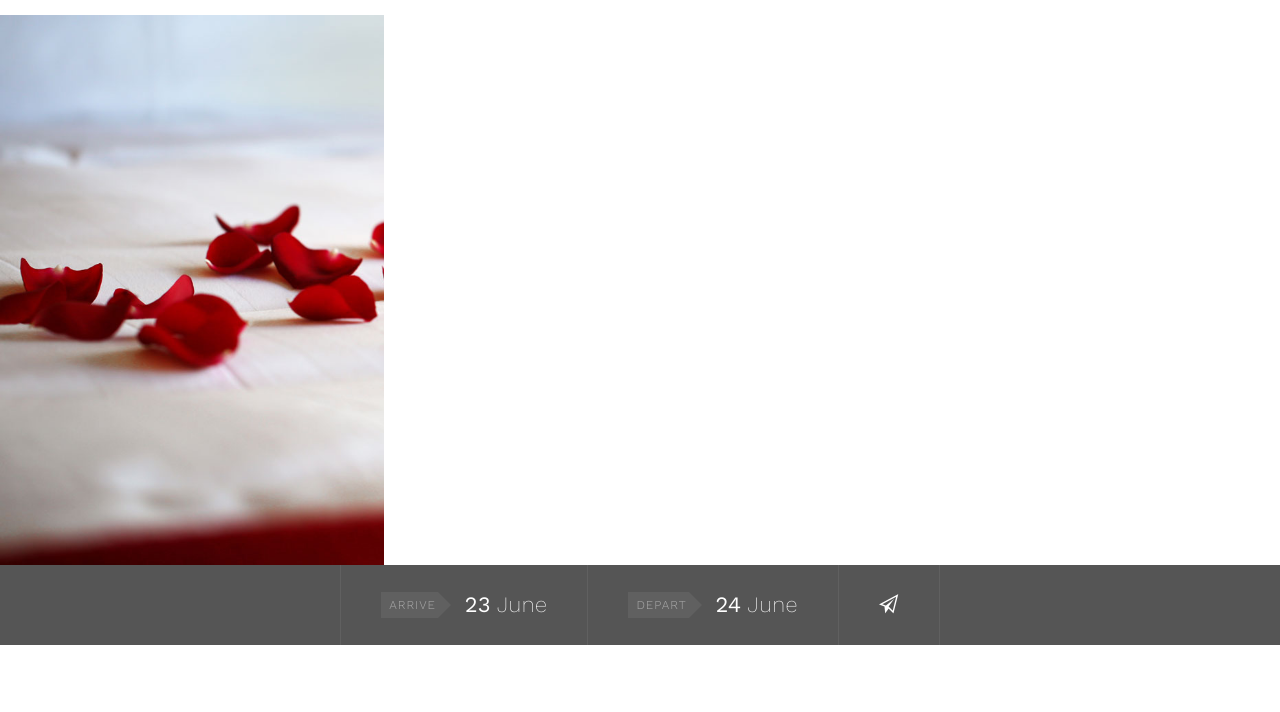
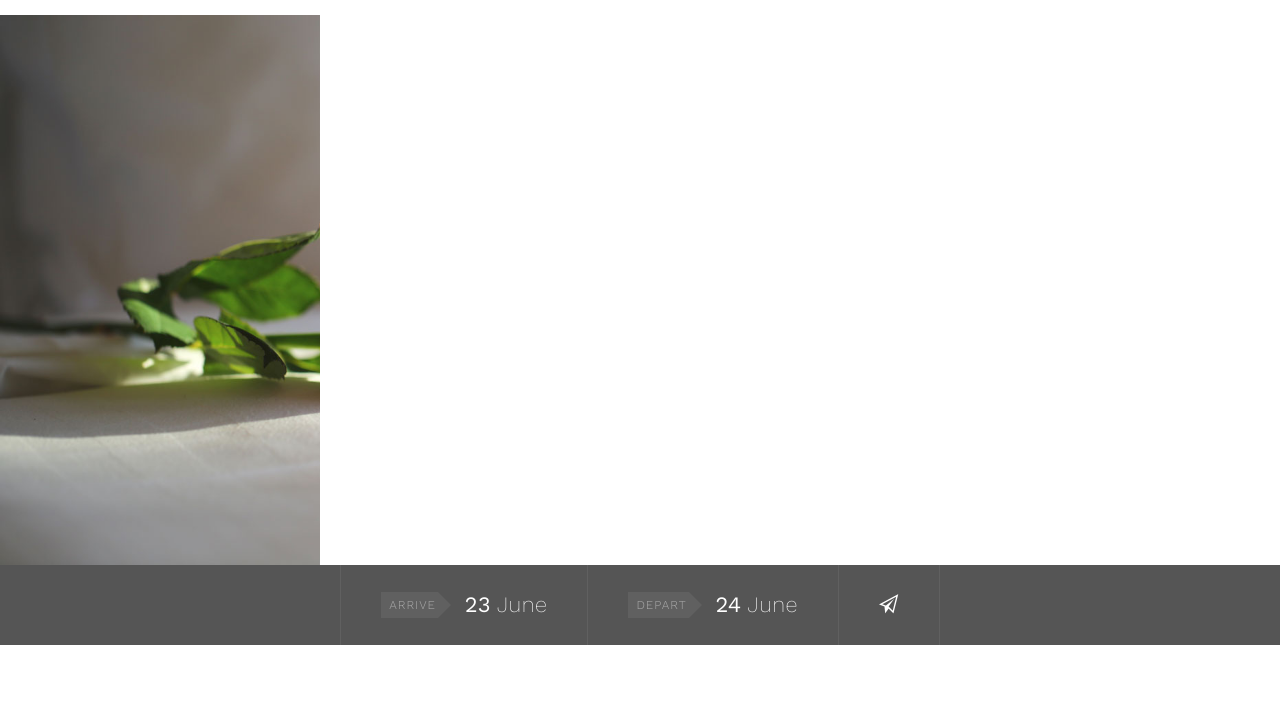
Before and after one commit to StormCloudTechnologies/hotel-design, a website: page public/accommodation-room.html in a window 1280 px wide. Shown: the part 65-777 px from the top of the page. Drawn offline with nearby package versions, Linux system fonts and the light colour scheme; files whose address does not match are found by name.

Commit message:
new changes

```diff
--- a/public/accommodation-room.html
+++ b/public/accommodation-room.html
@@ -55,18 +55,20 @@ ga('send', 'pageview');
 <!-- ******************** Header | END ******************** -->
 
 
-<!-- Carousel | START -->
 <div class="section carousel horizontal fade">
-<div class="caroufredsel_wrapper" style="display: block; text-align: start; float: none; position: relative; top: auto; right: auto; bottom: auto; left: auto; z-index: auto; width: 384px; height: 250px; margin: 0px; overflow: hidden; cursor: move;"><div class="slider" style="text-align: left; float: none; position: absolute; top: 0px; right: auto; bottom: auto; left: 0px; margin: 0px; width: 3384px; height: 250px; z-index: auto;">
+<div class="caroufredsel_wrapper" style="display: block; text-align: start; float: none; position: relative; top: auto; right: auto; bottom: auto; left: auto; z-index: auto; width: 320px; height: 250px; margin: 0px; overflow: hidden; cursor: move;"><div class="slider" style="text-align: left; float: none; position: absolute; top: 0px; right: auto; bottom: auto; left: 0px; margin: 0px; width: 3320px; height: 250px; z-index: auto;">
 
 
-<img src="images/1200x800-4.jpg" alt=""><img src="images/1200x800-3.jpg" alt=""><img src="images/1200x800-1.jpg" alt=""><img src="images/1200x800-2.jpg" alt=""></div></div>
+
+
+    <img src="images/1200x800-3.jpg" alt="">
+
+<img src="images/1200x800-1.jpg" alt=""><img src="images/1200x800-2.jpg" alt=""><img src="images/1200x800-4.jpg" alt=""></div></div>
 <div class="slider-nav">
     <a class="prev" style="display: block;"><i class="icon ion-ios-arrow-left"></i></a>
     <a class="next" style="display: block;"><i class="icon ion-ios-arrow-right"></i></a>
 </div>
 </div>
-<!-- Carousel | END -->
 
 
 
```
